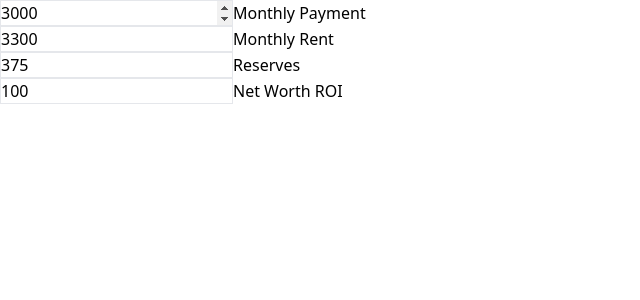
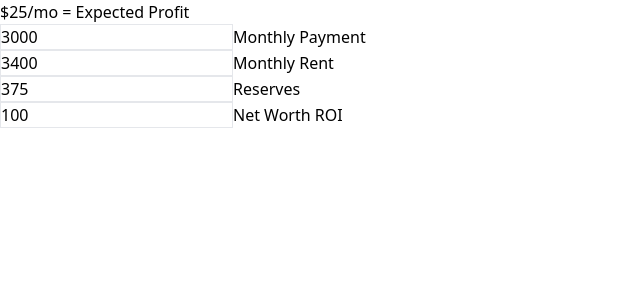
Before and after one commit to devskii/house-hack-deals, a React (Create React App) app: page / in a window 1280 px wide. Shown: the top 300 px of the page, without its empty margins (0-640 px from the left). Built offline with nearby package versions, Linux system fonts and the light colour scheme.

Commit message:
render expected profit based on inputs

```diff
--- a/src/App.js
+++ b/src/App.js
@@ -1,20 +1,35 @@
 import "./App.css";
 import LabeledInput from "./LabeledInput";
+import { useState } from "react";
 
 function App() {
+  const [monthlyPayment, setMonthlyPayment] = useState(3000);
+  const [monthlyRent, setMonthlyRent] = useState(3400);
+  const [reserves, setReserves] = useState(375);
+
+  const expectedProfit = monthlyRent - monthlyPayment - reserves;
+
   return (
     <div className="flex flex-col">
+      <p>${expectedProfit}/mo = Expected Profit</p>
       <LabeledInput
         testid="input-monthly-payment"
         labelText="Monthly Payment"
-        value={3000}
+        value={monthlyPayment}
+        stateHook={setMonthlyPayment}
       />
       <LabeledInput
         testid="input-monthly-rent"
         labelText="Monthly Rent"
-        value={3300}
+        value={monthlyRent}
+        stateHook={setMonthlyRent}
       />
-      <LabeledInput testid="input-reserves" labelText="Reserves" value={375} />
+      <LabeledInput
+        testid="input-reserves"
+        labelText="Reserves"
+        value={reserves}
+        stateHook={setReserves}
+      />
       <LabeledInput
         testid="input-net-worth-roi"
         labelText="Net Worth ROI"
--- a/src/LabeledInput.jsx
+++ b/src/LabeledInput.jsx
@@ -1,5 +1,5 @@
 const LabeledInput = (props) => {
-  const { testid, value, labelText } = props;
+  const { testid, value, labelText, stateHook } = props;
   return (
     <label>
       <input
@@ -7,6 +7,7 @@ const LabeledInput = (props) => {
         data-testid={testid}
         className="border"
         value={value}
+        onChange={(event) => stateHook(parseInt(event.target.value))}
       />
       {labelText}
     </label>
```
Also changed, not shown: 1 other file (tests, documents, lock files or other folders).
